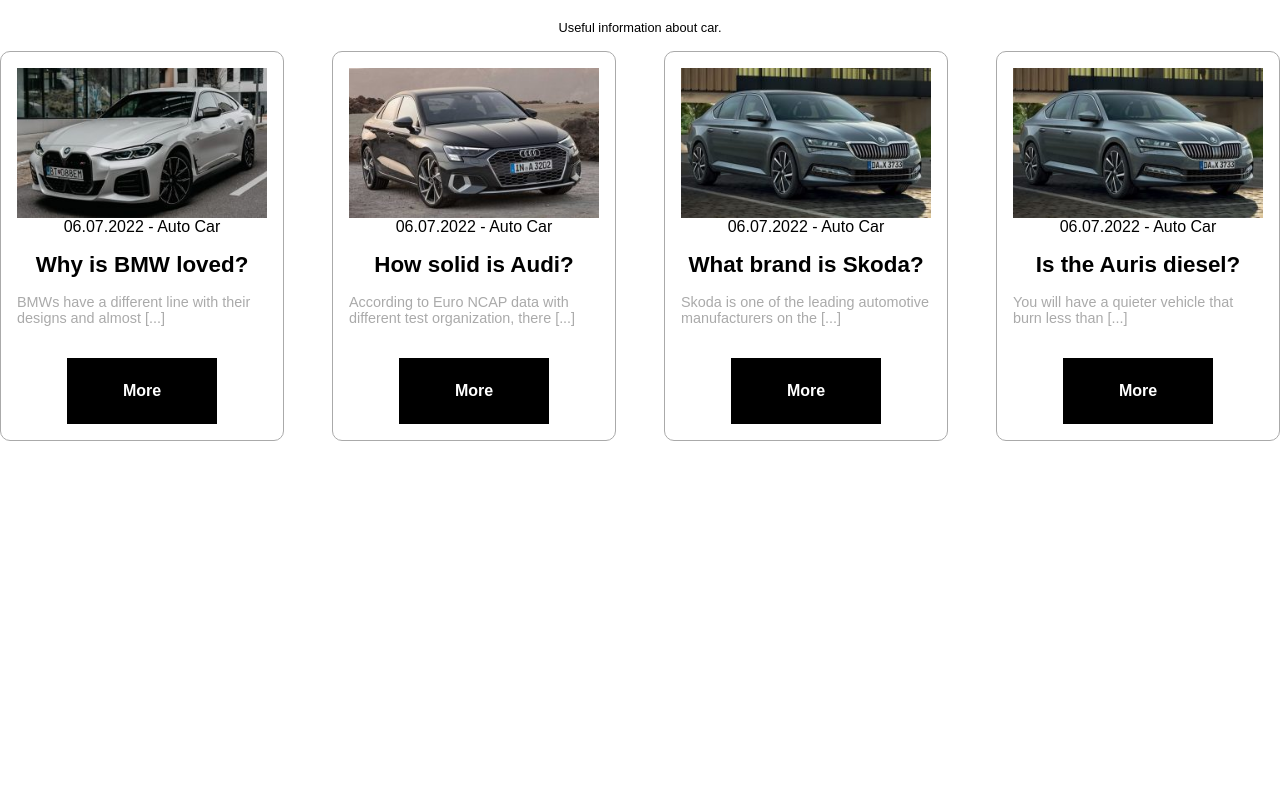
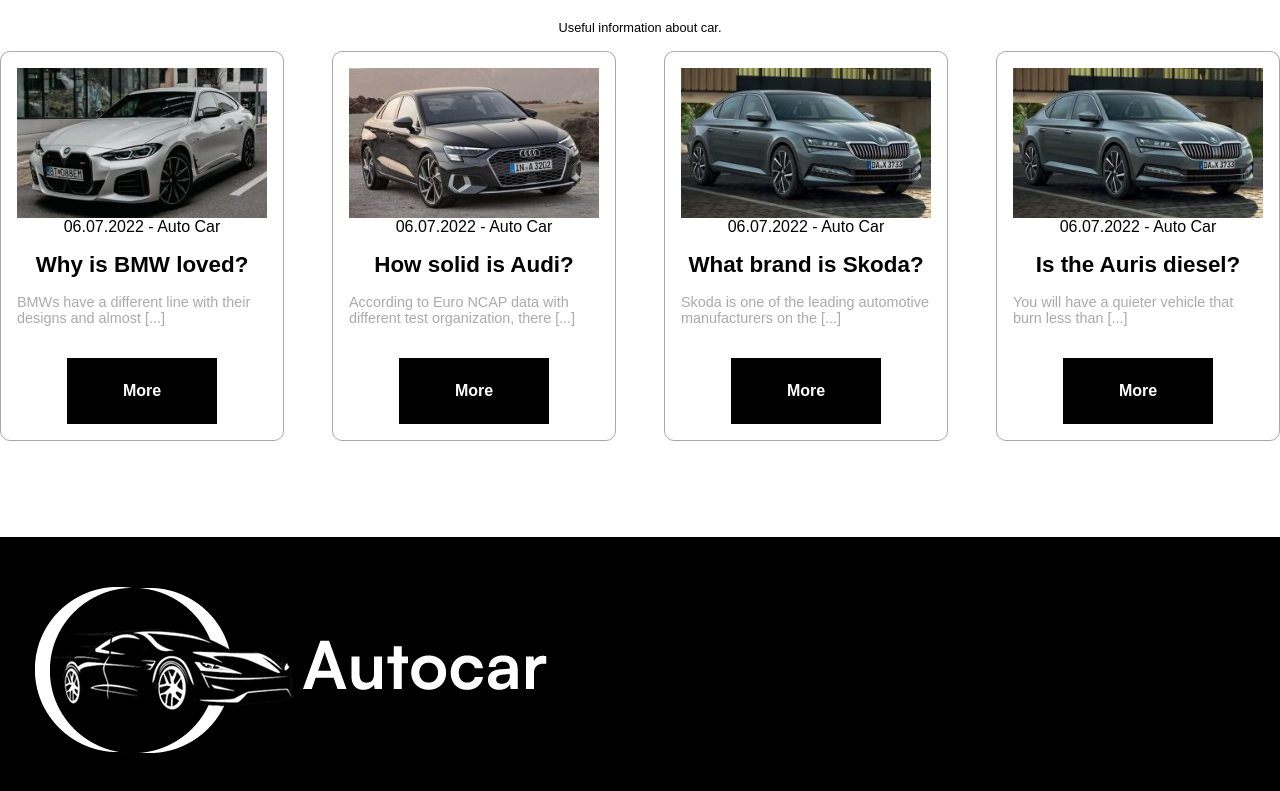
Before and after one commit to Giovanni-Palmitessa/proj-html-vuejs, a Vue app: page / in a window 1280 px wide. Shown: the part 3809-4600 px from the top of the page. Before the commit the page ends 4346 px from the top, so only its background shows below. Built offline with nearby package versions, Linux system fonts and the light colour scheme.

Commit message:
add logo in footer

```diff
--- a/src/components/AppFooter.vue
+++ b/src/components/AppFooter.vue
@@ -1,6 +1,27 @@
 <script>
 export default {};
 </script>
-<template></template>
+<template>
+  <footer>
+    <div class="container">
+      <div class="footerContent">
+        <div class="ftr-left">
+          <img src="../assets/img/logo-footer-autocar11.png" alt="Autocar" />
+        </div>
+      </div>
+    </div>
+  </footer>
+</template>
 
-<style lang="scss" scoped></style>
+<style lang="scss" scoped>
+@use "../assets/partials/variables" as *;
+
+footer {
+  background-color: $black-main;
+  padding: 2rem;
+  .footerContent {
+    display: flex;
+    gap: 3rem;
+  }
+}
+</style>
```
